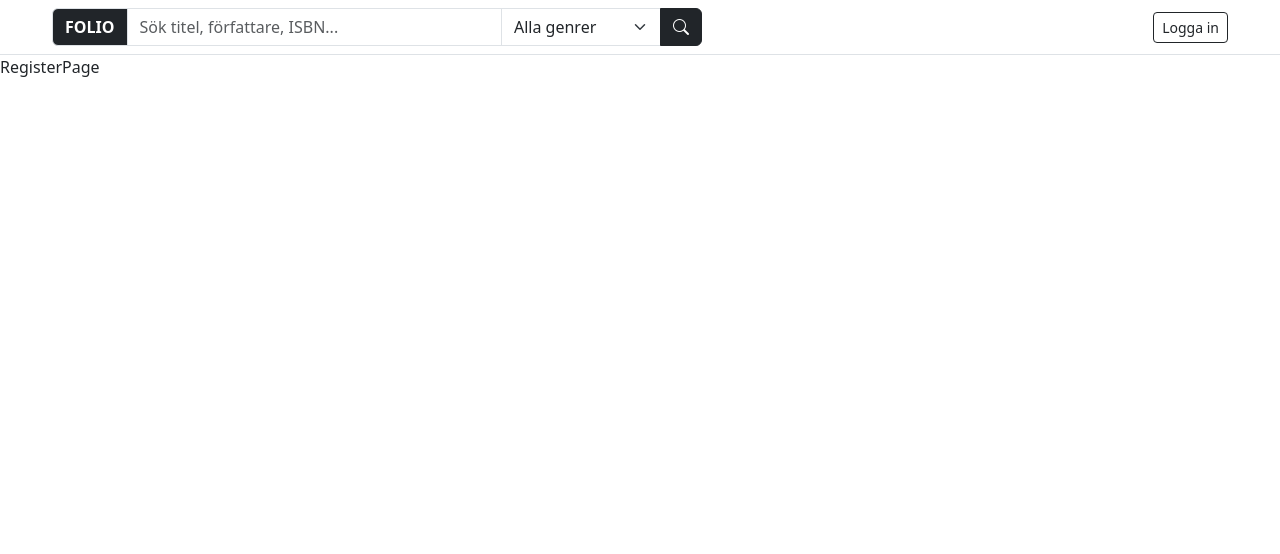
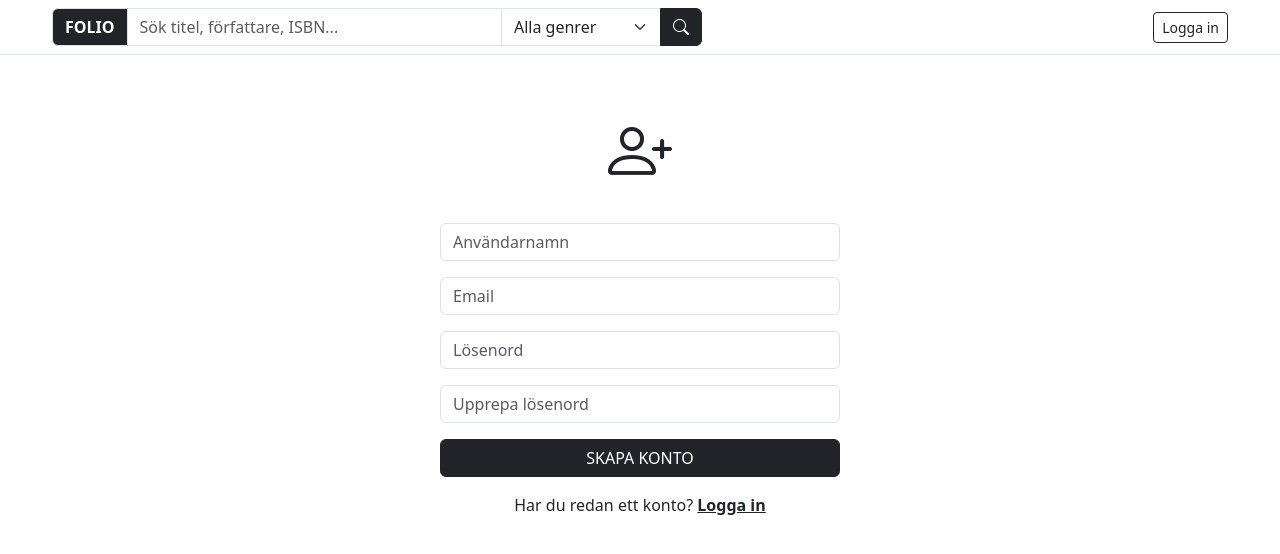
Before and after one commit to frja2400/folio-project, a React (Vite) app: page /register in a window 1280 px wide. Shown: the top 554 px of the page. Built offline with nearby package versions, Linux system fonts and the light colour scheme.

Commit message:
Add LoginPage and RegisterPage with form validation, error handling and auto-login after registration.

```diff
--- a/src/pages/LoginPage.tsx
+++ b/src/pages/LoginPage.tsx
@@ -1,5 +1,118 @@
+import { useState } from 'react'
+import { Link, useNavigate } from 'react-router-dom'
+import { useAuth } from '../context/AuthContext'
+import { login as loginService } from '../services/authService'
+import axios from 'axios'
+
 const LoginPage = () => {
-  return <div>LoginPage</div>
+  const { login } = useAuth()
+  const navigate = useNavigate()
+
+  const [email, setEmail] = useState('')
+  const [password, setPassword] = useState('')
+  const [error, setError] = useState('')
+  const [isLoading, setIsLoading] = useState(false)
+
+  const handleSubmit = async (e: React.SyntheticEvent) => {
+    e.preventDefault()
+    setError('')
+
+    // Validera att fälten är ifyllda
+    if (!email.trim() || !password.trim()) {
+      setError('Fyll i både email och lösenord')
+      return
+    }
+
+    setIsLoading(true)
+
+    try {
+      // Anropa backend och få JWT-token
+      const token = await loginService(email, password)
+      // Spara token i AuthContext och localStorage
+      login(token)
+      // Navigera till startsidan
+      navigate('/')
+    } catch (err: unknown) {
+      if (axios.isAxiosError(err)) {
+        if (err.response?.status === 401) {
+          setError('Fel email eller lösenord')
+        } else {
+          setError('Något gick fel, försök igen')
+        }
+      } else {
+        setError('Något gick fel, försök igen')
+      }
+    } finally {
+      setIsLoading(false)
+    }
+  }
+
+  return (
+    <div className="container d-flex justify-content-center mt-5">
+      <div style={{ width: '400px' }}>
+
+        {/* Profilikon centrerad */}
+        <div className="text-center mb-4">
+          <i className="bi bi-person-circle" style={{ fontSize: '64px', color: '#212529' }}></i>
+        </div>
+
+        {/* Felmeddelande */}
+        {error && (
+          <div className="alert alert-danger">{error}</div>
+        )}
+
+        <form onSubmit={handleSubmit}>
+          <div className="mb-3">
+            <input
+              type="email"
+              className="form-control"
+              value={email}
+              onChange={(e) => {
+                setEmail(e.target.value)
+                setError('')
+              }}
+              placeholder="Email"
+              aria-label="Email"
+            />
+          </div>
+          <div className="mb-3">
+            <input
+              type="password"
+              className="form-control"
+              value={password}
+              onChange={(e) => {
+                setPassword(e.target.value)
+                setError('')
+              }}
+              placeholder="Lösenord"
+              aria-label="Lösenord"
+            />
+          </div>
+          <button
+            type="submit"
+            className="btn btn-dark w-100"
+            disabled={isLoading}
+          >
+            {isLoading ? (
+              <>
+                <span className="spinner-border spinner-border-sm me-2"></span>
+                Loggar in...
+              </>
+            ) : (
+              'LOGGA IN'
+            )}
+          </button>
+        </form>
+
+        <p className="mt-3 text-center">
+          Inget konto?{' '}
+          <Link to="/register" className="text-dark fw-bold">
+            Registrera dig
+          </Link>
+        </p>
+      </div>
+    </div>
+  )
 }
 
 export default LoginPage
--- a/src/pages/RegisterPage.tsx
+++ b/src/pages/RegisterPage.tsx
@@ -1,5 +1,158 @@
+import { useState } from 'react'
+import { Link, useNavigate } from 'react-router-dom'
+import { useAuth } from '../context/AuthContext'
+import { register as registerService, login as loginService } from '../services/authService'
+
 const RegisterPage = () => {
-  return <div>RegisterPage</div>
+  const { login } = useAuth()
+  const navigate = useNavigate()
+
+  const [username, setUsername] = useState('')
+  const [email, setEmail] = useState('')
+  const [password, setPassword] = useState('')
+  const [confirmPassword, setConfirmPassword] = useState('')
+  const [error, setError] = useState('')
+  const [isLoading, setIsLoading] = useState(false)
+
+  const handleSubmit = async (e: React.SyntheticEvent) => {
+    e.preventDefault()
+    setError('')
+
+    // Validera att fälten är ifyllda
+    if (!username.trim() || !email.trim() || !password.trim() || !confirmPassword.trim()) {
+      setError('Fyll i alla fält')
+      return
+    }
+
+    // Validera att lösenorden matchar
+    if (password !== confirmPassword) {
+      setError('Lösenorden matchar inte')
+      return
+    }
+
+    // Validera lösenord
+    if (password.length < 8) {
+      setError('Lösenordet måste vara minst 8 tecken')
+      return
+    }
+
+    if (!/[0-9]/.test(password)) {
+      setError('Lösenordet måste innehålla minst en siffra')
+      return
+    }
+
+    setIsLoading(true)
+
+    try {
+      // Registrera användaren
+      await registerService(username, email, password)
+      // Logga in direkt efter registrering
+      const token = await loginService(email, password)
+      login(token)
+      navigate('/')
+    } catch (err: unknown) {
+      if (err instanceof Error) {
+        setError(err.message)
+      } else {
+        setError('Något gick fel, försök igen')
+      }
+    } finally {
+      setIsLoading(false)
+    }
+  }
+
+  return (
+    <div className="container d-flex justify-content-center mt-5">
+      <div style={{ width: '400px' }}>
+
+        {/* Profilikon centrerad */}
+        <div className="text-center mb-4">
+          <i className="bi bi-person-plus" style={{ fontSize: '64px', color: '#212529' }}></i>
+        </div>
+
+        {/* Felmeddelande */}
+        {error && (
+          <div className="alert alert-danger">{error}</div>
+        )}
+
+        <form onSubmit={handleSubmit}>
+          <div className="mb-3">
+            <input
+              type="text"
+              className="form-control"
+              value={username}
+              onChange={(e) => {
+                setUsername(e.target.value)
+                setError('')
+              }}
+              placeholder="Användarnamn"
+              aria-label="Användarnamn"
+            />
+          </div>
+          <div className="mb-3">
+            <input
+              type="email"
+              className="form-control"
+              value={email}
+              onChange={(e) => {
+                setEmail(e.target.value)
+                setError('')
+              }}
+              placeholder="Email"
+              aria-label="Email"
+            />
+          </div>
+          <div className="mb-3">
+            <input
+              type="password"
+              className="form-control"
+              value={password}
+              onChange={(e) => {
+                setPassword(e.target.value)
+                setError('')
+              }}
+              placeholder="Lösenord"
+              aria-label="Lösenord"
+            />
+          </div>
+          <div className="mb-3">
+            <input
+              type="password"
+              className="form-control"
+              value={confirmPassword}
+              onChange={(e) => {
+                setConfirmPassword(e.target.value)
+                setError('')
+              }}
+              placeholder="Upprepa lösenord"
+              aria-label="Upprepa lösenord"
+            />
+          </div>
+          <button
+            type="submit"
+            className="btn btn-dark w-100"
+            disabled={isLoading}
+          >
+            {isLoading ? (
+              <>
+                <span className="spinner-border spinner-border-sm me-2"></span>
+                Skapar konto...
+              </>
+            ) : (
+              'SKAPA KONTO'
+            )}
+          </button>
+        </form>
+
+        <p className="mt-3 text-center">
+          Har du redan ett konto?{' '}
+          <Link to="/login" className="text-dark fw-bold">
+            Logga in
+          </Link>
+        </p>
+      </div>
+    </div>
+  )
 }
 
 export default RegisterPage
```
